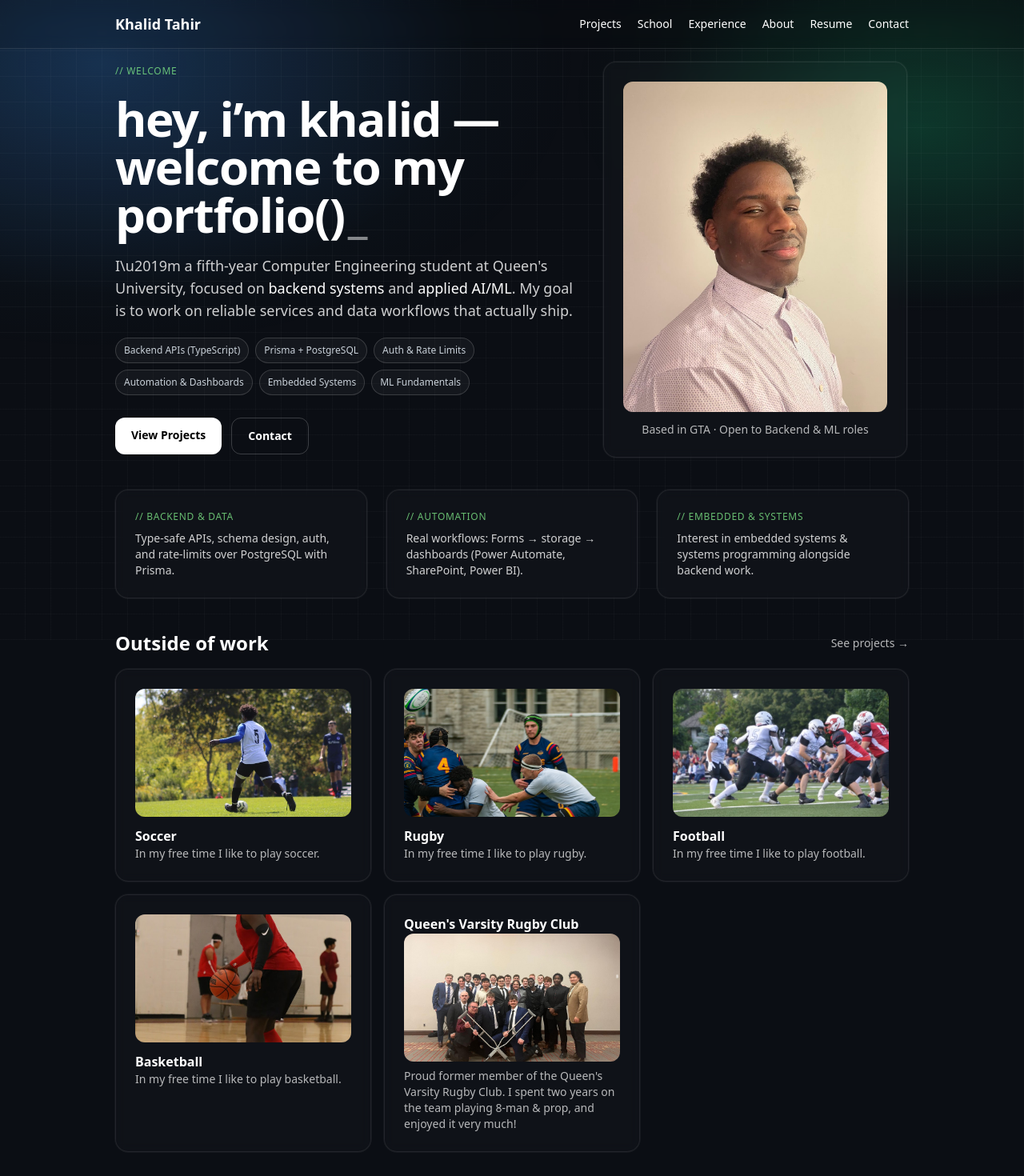
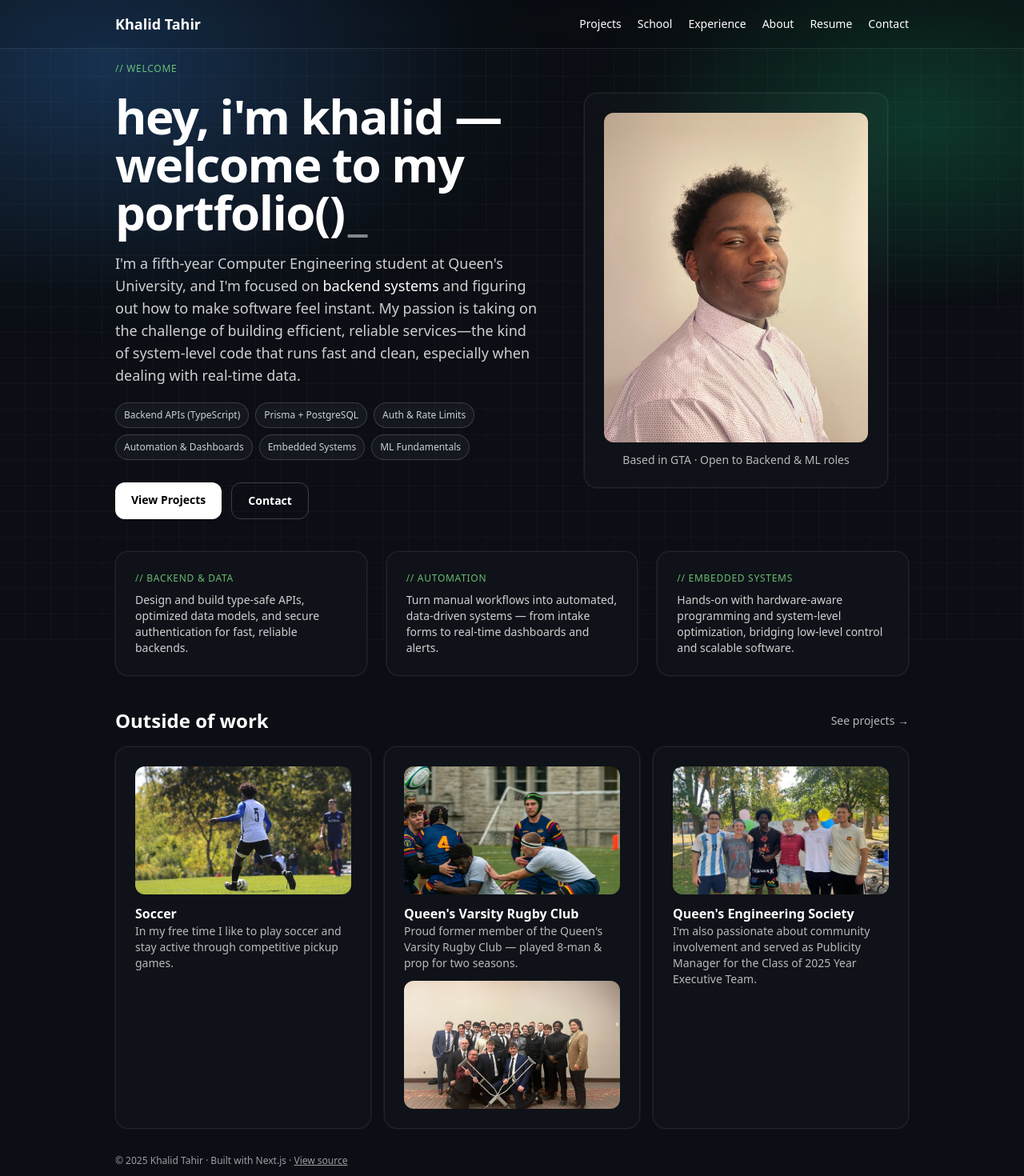
Before and after one commit to khalidtahir/portfolio, a Next.js app: page / in a window 1280 px wide. Shown: the top 1470 px of the page at 80% size. Built offline with nearby package versions, Linux system fonts and the light colour scheme.

Commit message:
revamp outside of work section and add year exec photo

```diff
--- a/src/app/page.tsx
+++ b/src/app/page.tsx
@@ -1,22 +1,28 @@
 // src/app/page.tsx
-import Link from "next/link"
-import Image from "next/image"
-import Typewriter from "@/components/Typewriter"
+import Link from "next/link";
+import Image from "next/image";
+import Typewriter from "@/components/Typewriter";
 
-const HEADSHOT = "/headshot.jpg"
+const HEADSHOT = "/headshot.jpg";
 const SPORTS: { label: string; img: string }[] = [
   { label: "Soccer", img: "/soccer.jpg" },
   { label: "Rugby", img: "/rugby.jpg" },
-  { label: "Football", img: "/football.jpg" },
-  { label: "Basketball", img: "/basketball.jpg" },
-]
+];
+const RUGBY_BANQUET = "/rugbyBanquet.jpg";
+const ENG_EXEC = "/year-exec.jpg";
 
 function Pill({ children }: { children: React.ReactNode }) {
-  return <span className="pill">{children}</span>
+  return <span className="pill">{children}</span>;
 }
 
-function Card({ children, className = "" }: { children: React.ReactNode; className?: string }) {
-  return <div className={`card p-6 ${className}`}>{children}</div>
+function Card({
+  children,
+  className = "",
+}: {
+  children: React.ReactNode;
+  className?: string;
+}) {
+  return <div className={`card p-6 ${className}`}>{children}</div>;
 }
 
 export default function Home() {
@@ -24,17 +30,19 @@ export default function Home() {
     <div className="min-h-[calc(100vh-6rem)]">
       <div className="pointer-events-none absolute inset-0 -z-10 bg-[radial-gradient(60%_60%_at_10%_10%,rgba(59,130,246,0.20),transparent_60%),radial-gradient(50%_50%_at_90%_20%,rgba(16,185,129,0.18),transparent_55%)]"></div>
 
-      <section className="grid gap-8 md:grid-cols-[1.2fr_.8fr] items-center">
-        <div className="space-y-5">
+      {/* HERO */}
+      <section className="grid gap-8 md:grid-cols-[1.1fr_.9fr] items-center">
+        <div className="space-y-5 max-w-2xl">
           <div className="code-accent">{`// welcome`}</div>
           <h1 className="text-4xl md:text-6xl font-bold tracking-tight text-white">
-            <Typewriter text={"hey, i\u2019m khalid \u2014 welcome to my portfolio()"} />
+            <Typewriter text={"hey, i'm khalid — welcome to my portfolio()"} />
           </h1>
           <p className="text-lg text-white/80">
-            I\u2019m a fifth-year Computer Engineering student at Queen&#39;s University, focused on{" "}
-            <span className="font-medium text-white">backend systems</span> and{" "}
-            <span className="font-medium text-white">applied AI/ML</span>. My goal is to work on
-            reliable services and data workflows that actually ship.
+            I'm a fifth-year Computer Engineering student at Queen&#39;s University, and I'm focused
+            on <span className="font-medium text-white">backend systems</span> and figuring out how
+            to make software feel instant. My passion is taking on the challenge of building
+            efficient, reliable services—the kind of system-level code that runs fast and clean,
+            especially when dealing with real-time data.
           </p>
 
           <div className="flex flex-wrap gap-2">
@@ -47,16 +55,23 @@ export default function Home() {
           </div>
 
           <div className="flex gap-3 pt-2">
-            <Link href="/projects" className="rounded-xl bg-white text-black px-5 py-3 text-sm font-semibold hover:bg-white/90 transition">
+            <Link
+              href="/projects"
+              className="rounded-xl bg-white text-black px-5 py-3 text-sm font-semibold hover:bg-white/90 transition shadow"
+            >
               View Projects
             </Link>
-            <Link href="/contact" className="rounded-xl border border-white/20 px-5 py-3 text-sm font-semibold text-white hover:bg-white/5 transition">
+            <Link
+              href="/contact"
+              className="rounded-xl border border-white/20 px-5 py-3 text-sm font-semibold text-white hover:bg-white/5 transition"
+            >
               Contact
             </Link>
           </div>
         </div>
 
-        <Card className="justify-self-center w-full max-w-[380px]">
+        {/* Headshot */}
+        <Card className="justify-self-center w-full max-w-[380px] shadow-[0_20px_60px_-20px_rgba(0,0,0,0.5)]">
           <div className="relative aspect-[4/5] overflow-hidden rounded-xl">
             <Image
               src={HEADSHOT}
@@ -73,57 +88,81 @@ export default function Home() {
         </Card>
       </section>
 
+      {/* TECH HIGHLIGHTS */}
       <section className="mt-10 grid gap-6 md:grid-cols-3">
         <Card>
           <div className="code-accent mb-2">{`// backend & data`}</div>
           <p className="text-sm text-white/80">
-            Type-safe APIs, schema design, auth, and rate-limits over PostgreSQL with Prisma.
+            Design and build type-safe APIs, optimized data models, and secure authentication for fast, reliable backends.
           </p>
         </Card>
         <Card>
           <div className="code-accent mb-2">{`// automation`}</div>
           <p className="text-sm text-white/80">
-            Real workflows: Forms → storage → dashboards (Power Automate, SharePoint, Power BI).
+            Turn manual workflows into automated, data-driven systems — from intake forms to real-time dashboards and alerts.
           </p>
         </Card>
         <Card>
-          <div className="code-accent mb-2">{`// embedded & systems`}</div>
+          <div className="code-accent mb-2">{`// embedded systems`}</div>
           <p className="text-sm text-white/80">
-            Interest in embedded systems &amp; systems programming alongside backend work.
+            Hands-on with hardware-aware programming and system-level optimization, bridging low-level control and scalable software.
           </p>
         </Card>
       </section>
 
+      {/* OUTSIDE OF WORK */}
       <section className="mt-10">
         <div className="mb-4 flex items-center justify-between">
           <h2 className="text-2xl font-bold text-white">Outside of work</h2>
-          <Link href="/projects" className="text-sm text-white/70 hover:text-white">See projects →</Link>
+          <Link href="/projects" className="text-sm text-white/70 hover:text-white">
+            See projects →
+          </Link>
         </div>
 
         <div className="grid gap-4 sm:grid-cols-2 lg:grid-cols-3">
-          {SPORTS.map((s) => (
-            <Card key={s.label}>
+          {/* Soccer */}
+          <Card>
             <div className="relative h-40 overflow-hidden rounded-xl">
-                <Image src={s.img} alt={s.label} fill sizes="300px" className="object-cover" />
+              <Image src="/soccer.jpg" alt="Soccer" fill sizes="300px" className="object-cover" />
             </div>
             <div className="mt-3">
-                <div className="font-semibold text-white">{s.label}</div>
-                <p className="text-sm text-white/70">In my free time I like to play {s.label.toLowerCase()}.</p>
+              <div className="font-semibold text-white">Soccer</div>
+              <p className="text-sm text-white/70">
+                In my free time I like to play soccer and stay active through competitive pickup games.
+              </p>
             </div>
           </Card>
-          ))}
 
+          {/* Rugby (action + banquet combined) */}
           <Card>
+            <div className="relative h-40 overflow-hidden rounded-xl">
+              <Image src="/rugby.jpg" alt="Rugby action" fill sizes="300px" className="object-cover" />
+            </div>
+            <div className="mt-3">
               <div className="font-semibold text-white">Queen&#39;s Varsity Rugby Club</div>
+              <p className="text-sm text-white/70">
+                Proud former member of the Queen&#39;s Varsity Rugby Club — played 8-man &amp; prop for two seasons.
+              </p>
+            </div>
+            <div className="relative h-40 overflow-hidden rounded-xl mt-3">
+              <Image src={RUGBY_BANQUET} alt="Rugby banquet" fill sizes="300px" className="object-cover" />
+            </div>
+          </Card>
+
+          {/* Engineering Exec */}
+          <Card>
             <div className="relative h-40 overflow-hidden rounded-xl">
-              <Image src="/rugbyBanquet.jpg" alt="Rugby team banquet" fill sizes="300px" className="object-cover" />
+              <Image src={ENG_EXEC} alt="Year exec" fill sizes="300px" className="object-cover" />
             </div>
-            <p className="mt-2 text-sm text-white/70">
-              Proud former member of the Queen&#39;s Varsity Rugby Club. I spent two years on the team playing 8-man &amp; prop, and enjoyed it very much!
+            <div className="mt-3">
+              <div className="font-semibold text-white">Queen&#39;s Engineering Society</div>
+              <p className="text-sm text-white/70">
+                I'm also passionate about community involvement and served as Publicity Manager for the Class of 2025 Year Executive Team.
               </p>
+            </div>
           </Card>
         </div>
       </section>
     </div>
-  )
+  );
 }
```
Also changed, not shown: public/year-exec.jpg (added). Lines whose indentation alone changed are shown as unchanged.
